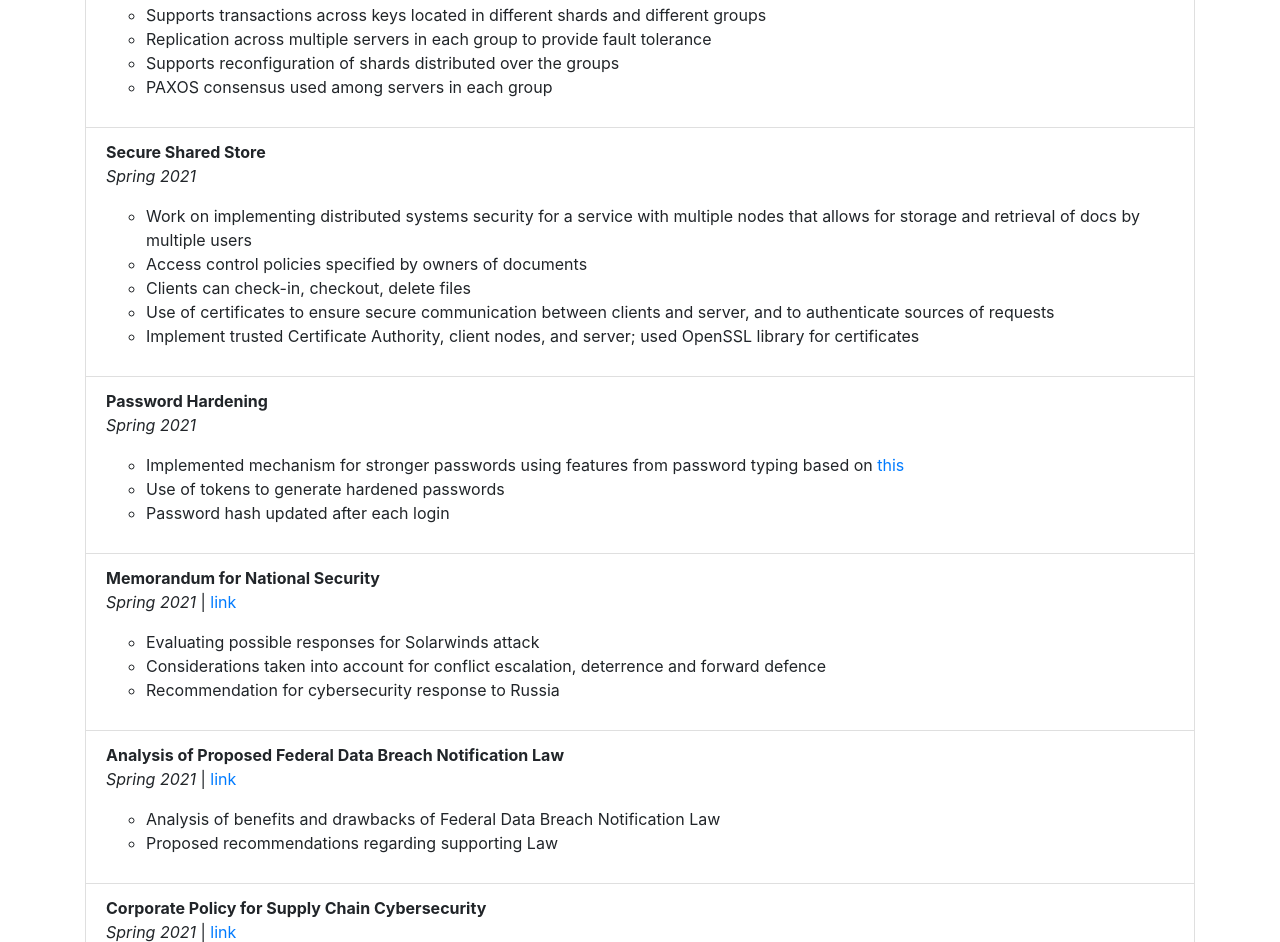
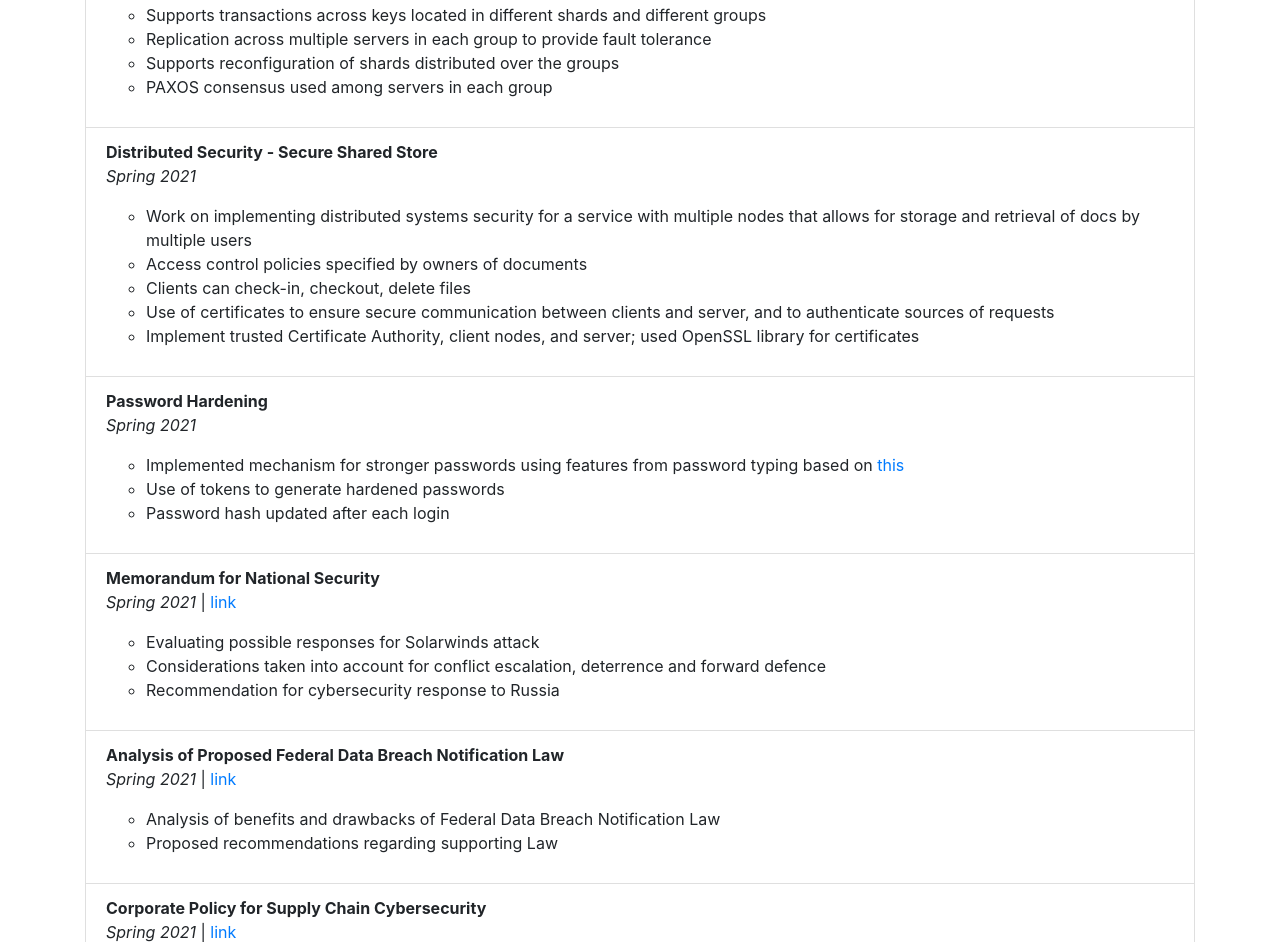
Before and after one commit to Zaxeli/Zaxeli.github.io, a plain HTML site: page home_right.html in a window 1280 px wide. Shown: the part 2167-3109 px from the top of the page. Drawn offline with nearby package versions, Linux system fonts and the light colour scheme.

Commit message:
dist sec title

```diff
--- a/home_right.html
+++ b/home_right.html
@@ -185,7 +185,7 @@
                     </li>
                     <li class="list-group-item">
                         <p>
-                            <b>Secure Shared Store</b><br>
+                            <b>Distributed Security - Secure Shared Store</b><br>
                             <i>Spring 2021</i>
                             <ul>
                                 <li>Work on implementing distributed systems security for a service with multiple nodes that allows for storage and retrieval of docs by multiple users</li>
```
